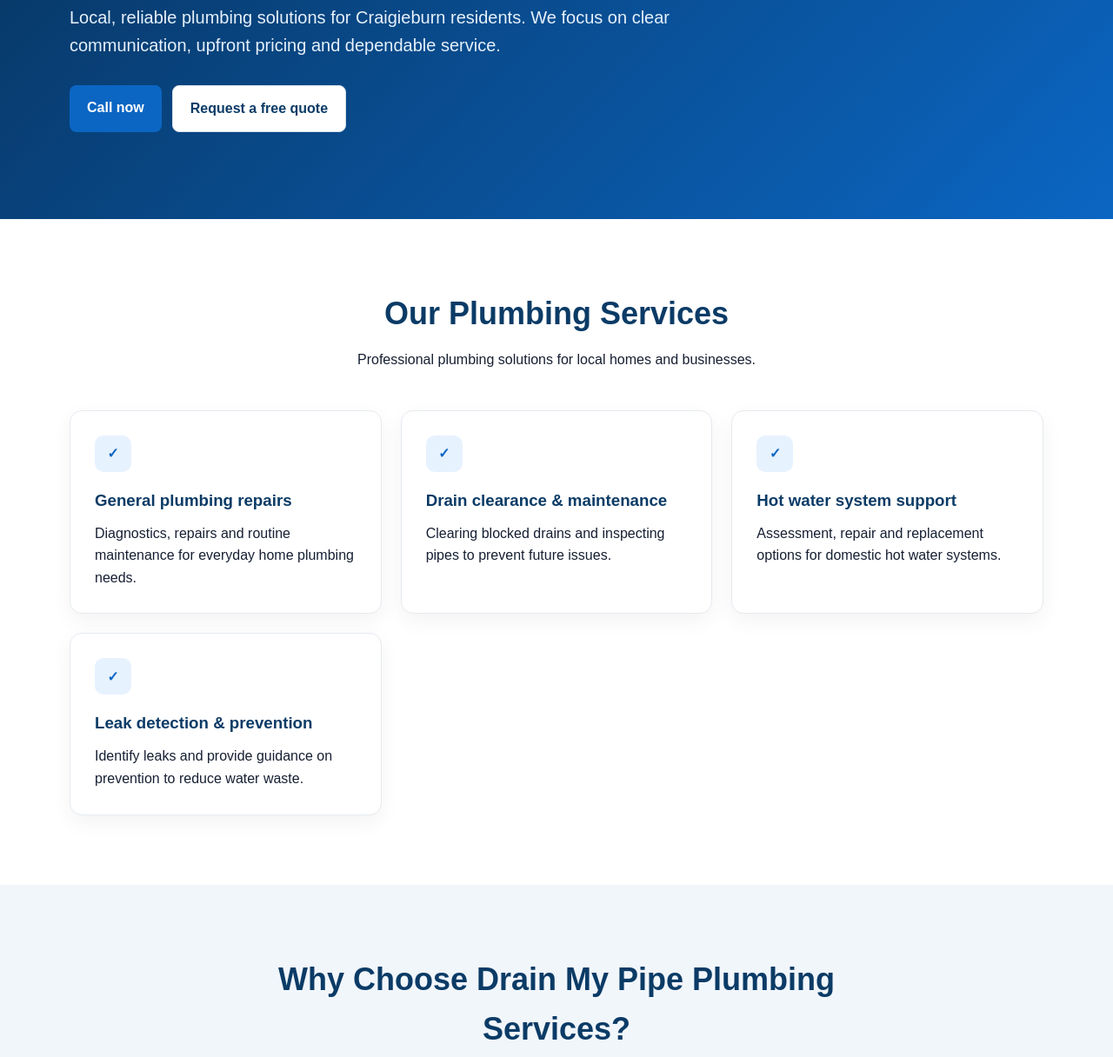
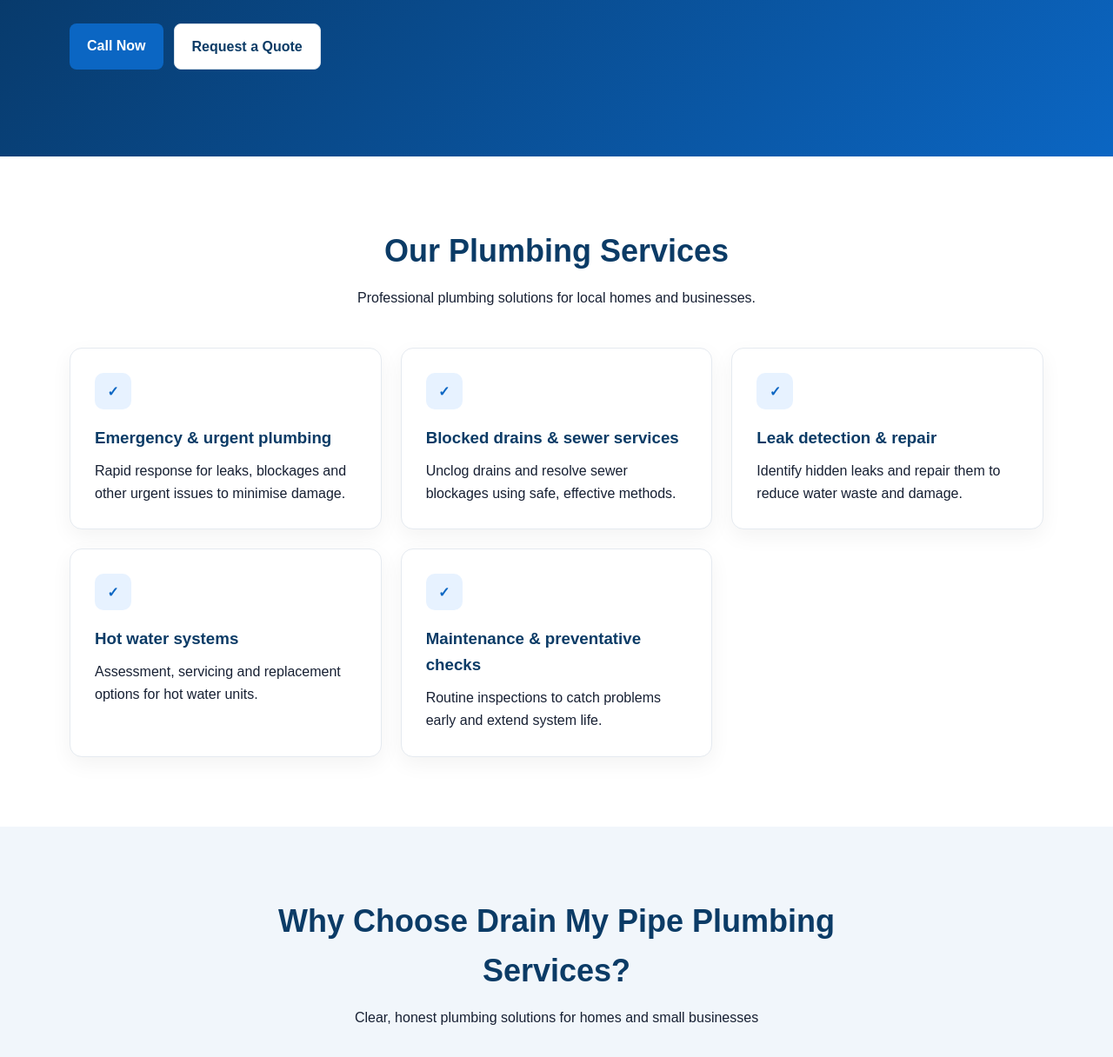
Before and after one commit to phoenixai2026/ai-client-hunter-sites, a plain HTML site: page websites/drain-my-pipe-plumbing-services.html in a window 1280 px wide. Shown: the part 506-1722 px from the top of the page at 87% size. Drawn offline with Linux system fonts and the light colour scheme.

Commit message:
Update generated prospect website

```diff
--- a/websites/drain-my-pipe-plumbing-services.html
+++ b/websites/drain-my-pipe-plumbing-services.html
@@ -3,7 +3,7 @@
 <head>
   <meta charset="UTF-8">
   <meta name="viewport" content="width=device-width, initial-scale=1.0">
-  <meta name="description" content="Fast, friendly and professional plumbing solutions for homes and businesses.">
+  <meta name="description" content="Clear, honest plumbing solutions for homes and small businesses">
   <meta name="robots" content="noindex, nofollow">
   <title>Drain My Pipe Plumbing Services | Plumbing Services</title>
 
@@ -250,7 +250,7 @@
       <div class="nav-links">
         <a href="#services">Services</a>
         <a href="#why-us">Why Us</a>
-        <a class="button" href="tel:0412714999">Call now</a>
+        <a class="button" href="tel:0412714999">Call Now</a>
       </div>
     </nav>
   </div>
@@ -264,13 +264,13 @@
 
         <span class="eyebrow">Local Plumbing Professionals</span>
 
-        <h1>Reliable Local Plumbers in Craigieburn</h1>
+        <h1>Your Local Plumbers in Craigieburn, VIC</h1>
 
-        <p>Local, reliable plumbing solutions for Craigieburn residents. We focus on clear communication, upfront pricing and dependable service.</p>
+        <p>Fast, reliable plumbing from a trusted local team. We focus on clear communication and dependable workmanship.</p>
 
         <div class="hero-buttons">
-          <a class="button" href="tel:0412714999">Call now</a>
-          <a class="button secondary" href="#services">Request a free quote</a>
+          <a class="button" href="tel:0412714999">Call Now</a>
+          <a class="button secondary" href="#services">Request a Quote</a>
         </div>
 
       </div>
@@ -289,26 +289,32 @@
 
     <article class="service-card">
       <div class="service-icon">✓</div>
-      <h3>General plumbing repairs</h3>
-      <p>Diagnostics, repairs and routine maintenance for everyday home plumbing needs.</p>
+      <h3>Emergency &amp; urgent plumbing</h3>
+      <p>Rapid response for leaks, blockages and other urgent issues to minimise damage.</p>
     </article>
 
     <article class="service-card">
       <div class="service-icon">✓</div>
-      <h3>Drain clearance &amp; maintenance</h3>
-      <p>Clearing blocked drains and inspecting pipes to prevent future issues.</p>
+      <h3>Blocked drains &amp; sewer services</h3>
+      <p>Unclog drains and resolve sewer blockages using safe, effective methods.</p>
     </article>
 
     <article class="service-card">
       <div class="service-icon">✓</div>
-      <h3>Hot water system support</h3>
-      <p>Assessment, repair and replacement options for domestic hot water systems.</p>
+      <h3>Leak detection &amp; repair</h3>
+      <p>Identify hidden leaks and repair them to reduce water waste and damage.</p>
     </article>
 
     <article class="service-card">
       <div class="service-icon">✓</div>
-      <h3>Leak detection &amp; prevention</h3>
-      <p>Identify leaks and provide guidance on prevention to reduce water waste.</p>
+      <h3>Hot water systems</h3>
+      <p>Assessment, servicing and replacement options for hot water units.</p>
+    </article>
+
+    <article class="service-card">
+      <div class="service-icon">✓</div>
+      <h3>Maintenance &amp; preventative checks</h3>
+      <p>Routine inspections to catch problems early and extend system life.</p>
     </article>
 
       </div>
@@ -321,7 +327,7 @@
 
       <div class="section-heading">
         <h2>Why Choose Drain My Pipe Plumbing Services?</h2>
-        <p>Fast, friendly and professional plumbing solutions for homes and businesses.</p>
+        <p>Clear, honest plumbing solutions for homes and small businesses</p>
       </div>
 
       <div class="trust-grid">
@@ -349,7 +355,7 @@
       <h2>Need a Plumber?</h2>
       <p>Get in touch with Drain My Pipe Plumbing Services today.</p>
 
-      <a class="button" href="tel:0412714999">Call now</a>
+      <a class="button" href="tel:0412714999">Call Now</a>
     </div>
   </section>
 
```
